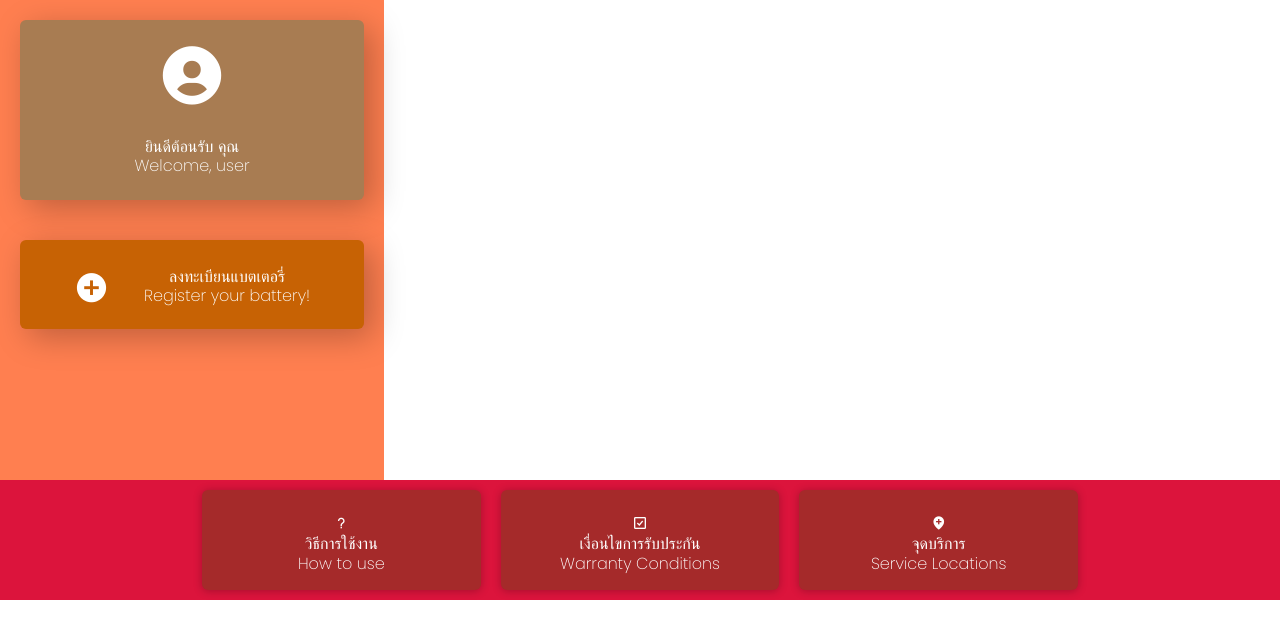
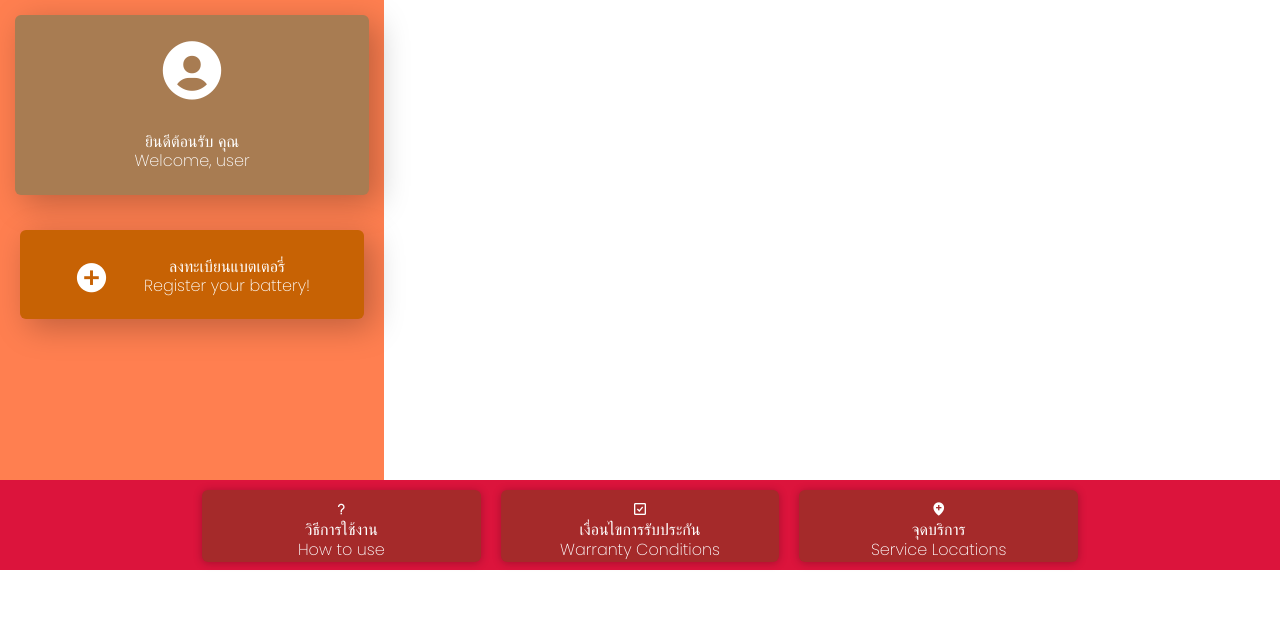
Before and after one commit to kabilza/borneo_app, a Django app: page /index in a window 1280 px wide. Shown: the part 101-740 px from the top of the page. Run offline with Django 3.2, Linux system fonts and the light colour scheme; some libraries are stand-ins or nearby versions; grey boxes are pictures that could not be loaded.

Commit message:
done some more index page

```diff
--- a/mainapp/static/mainapp/index.css
+++ b/mainapp/static/mainapp/index.css
@@ -27,6 +27,7 @@
     background-color: crimson;
     display: flex;
     justify-content: center;
+    height: 90px;
 }
 
 .menu_bar .menu_bar_column {
@@ -43,7 +44,7 @@
     padding: 10px;
     margin: 10px;
     width: 300px;
-    height: 100px;
+    height: 72px;
     display: flex;
     justify-content: center;
 }
@@ -99,7 +100,7 @@
     border: 10px;
     border-radius: 6px;
     background-color: rgb(168, 124, 82);
-    margin: 20px;
+    margin: 15px;
     display: flex;
     flex-direction: column;
     justify-content: center;
```
